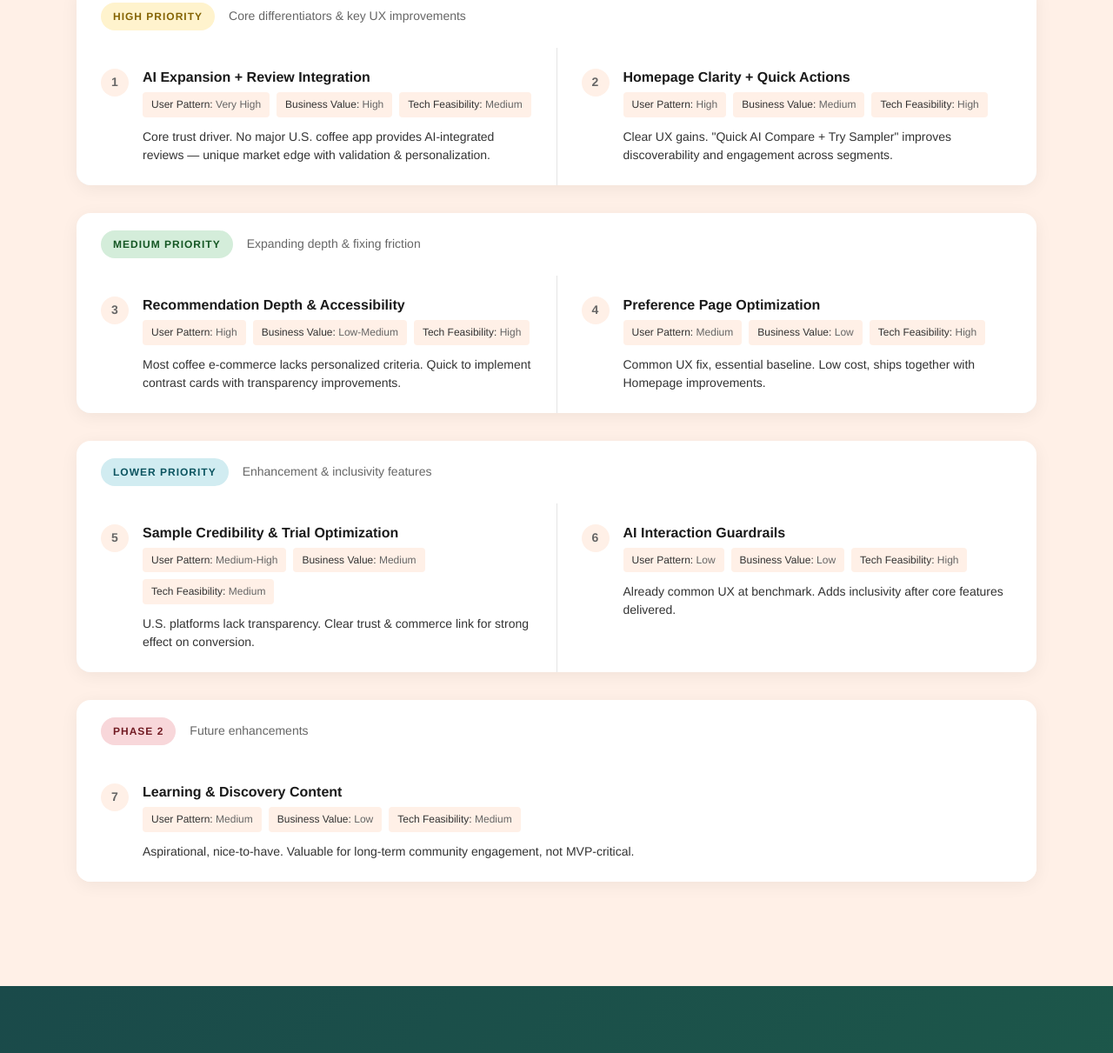
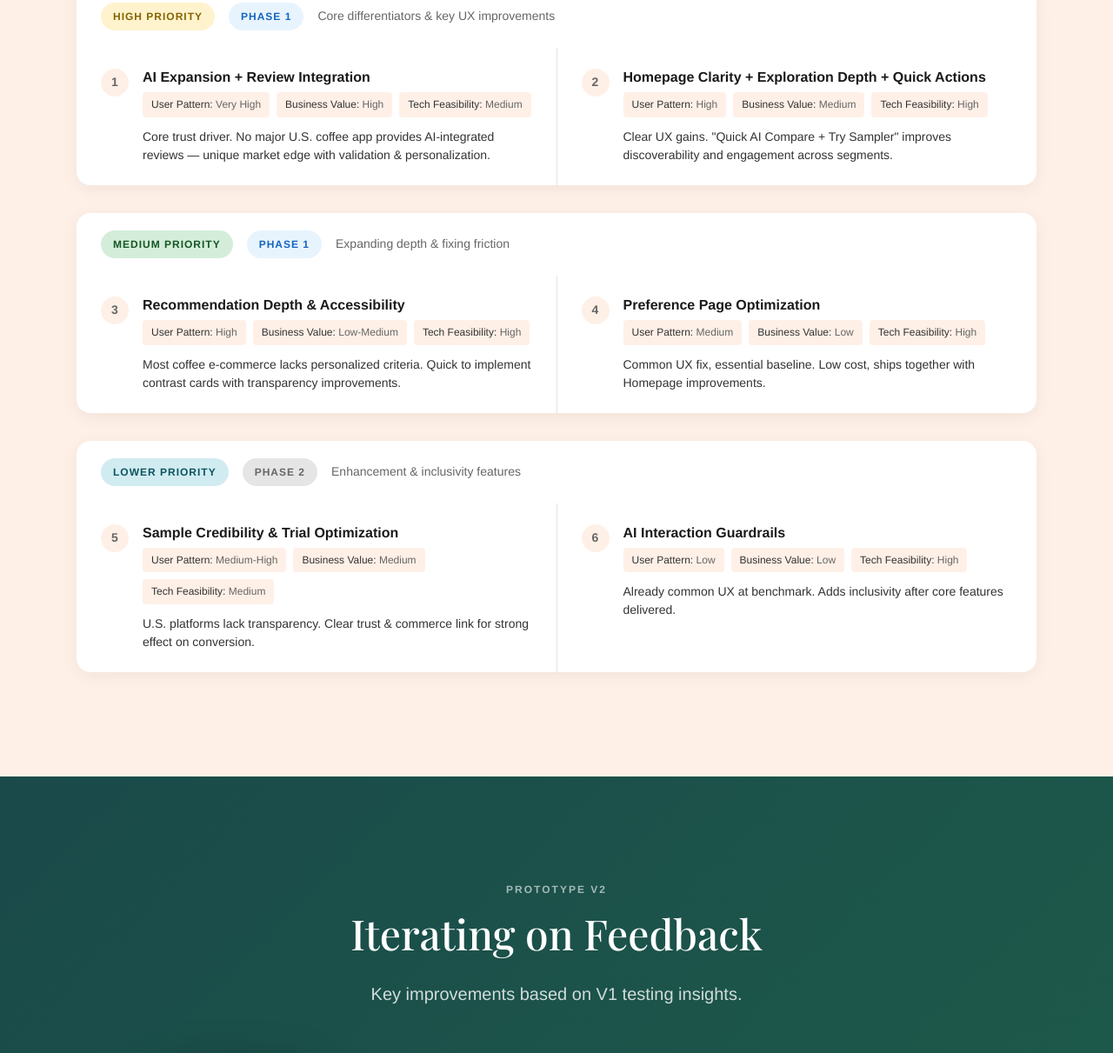
Before and after one commit to wenqiwin-maker/coffee_app_design, a plain HTML site: page index.html in a window 1280 px wide. Shown: the part 5957-7168 px from the top of the page at 87% size. Drawn offline with nearby package versions, Linux system fonts and the light colour scheme.

Commit message:
Update priority matrix: add phase tags and rename card
- Add Phase 1 tag to High and Medium priority sections
- Add Phase 2 tag to Lower priority section
- Remove Phase 2 Future enhancements card
- Rename card to 'Homepage Clarity + Exploration Depth + Quick Actions'
- Add CSS styling for Phase 1 badge, update Phase 2 to light gray

```diff
--- a/index.html
+++ b/index.html
@@ -266,6 +266,7 @@
                 <div class="priority-group priority-high">
                     <div class="priority-header">
                         <span class="priority-badge high">High Priority</span>
+                        <span class="priority-badge phase1">Phase 1</span>
                         <span class="priority-desc">Core differentiators & key UX improvements</span>
                     </div>
                     <div class="priority-items">
@@ -284,7 +285,7 @@
                         <div class="priority-card">
                             <div class="card-number">2</div>
                             <div class="card-content">
-                                <h4>Homepage Clarity + Quick Actions</h4>
+                                <h4>Homepage Clarity + Exploration Depth + Quick Actions</h4>
                                 <div class="card-dimensions">
                                     <span class="dimension"><strong>User Pattern:</strong> High</span>
                                     <span class="dimension"><strong>Business Value:</strong> Medium</span>
@@ -300,6 +301,7 @@
                 <div class="priority-group priority-medium">
                     <div class="priority-header">
                         <span class="priority-badge medium">Medium Priority</span>
+                        <span class="priority-badge phase1">Phase 1</span>
                         <span class="priority-desc">Expanding depth & fixing friction</span>
                     </div>
                     <div class="priority-items">
@@ -334,6 +336,7 @@
                 <div class="priority-group priority-lower">
                     <div class="priority-header">
                         <span class="priority-badge lower">Lower Priority</span>
+                        <span class="priority-badge phase2">Phase 2</span>
                         <span class="priority-desc">Enhancement & inclusivity features</span>
                     </div>
                     <div class="priority-items">
@@ -364,27 +367,6 @@
                     </div>
                 </div>
 
-                <!-- Phase 2 -->
-                <div class="priority-group priority-phase2">
-                    <div class="priority-header">
-                        <span class="priority-badge phase2">Phase 2</span>
-                        <span class="priority-desc">Future enhancements</span>
-                    </div>
-                    <div class="priority-items">
-                        <div class="priority-card">
-                            <div class="card-number">7</div>
-                            <div class="card-content">
-                                <h4>Learning & Discovery Content</h4>
-                                <div class="card-dimensions">
-                                    <span class="dimension"><strong>User Pattern:</strong> Medium</span>
-                                    <span class="dimension"><strong>Business Value:</strong> Low</span>
-                                    <span class="dimension"><strong>Tech Feasibility:</strong> Medium</span>
-                                </div>
-                                <p class="card-rationale">Aspirational, nice-to-have. Valuable for long-term community engagement, not MVP-critical.</p>
-                            </div>
-                        </div>
-                    </div>
-                </div>
             </div>
         </div>
     </section>
--- a/styles.css
+++ b/styles.css
@@ -901,9 +901,14 @@ a {
     color: #0C5460;
 }
 
+.priority-badge.phase1 {
+    background: #E8F4FD;
+    color: #1565C0;
+}
+
 .priority-badge.phase2 {
-    background: #F8D7DA;
-    color: #721C24;
+    background: #E5E5E5;
+    color: #666666;
 }
 
 .priority-desc {
```
